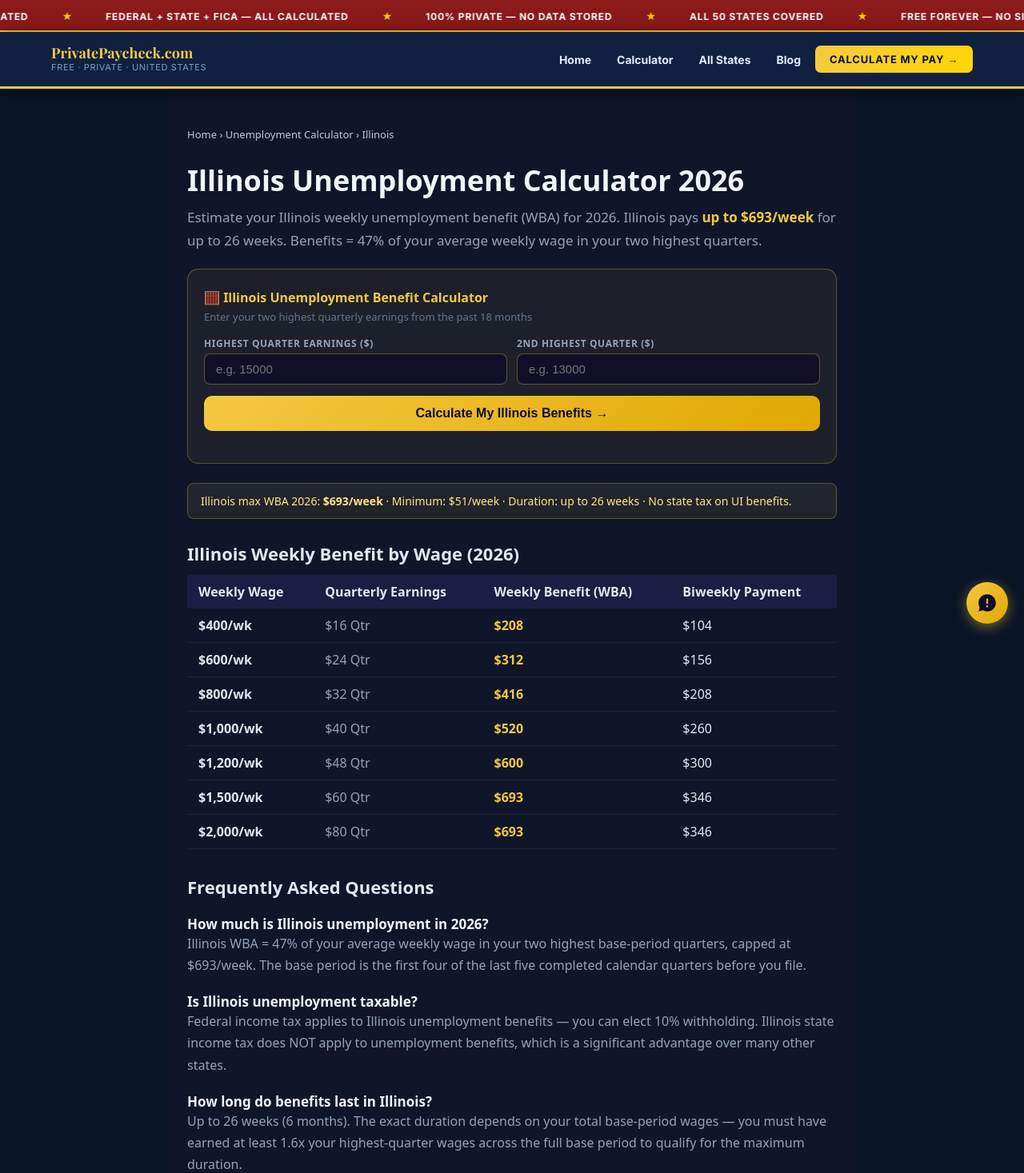
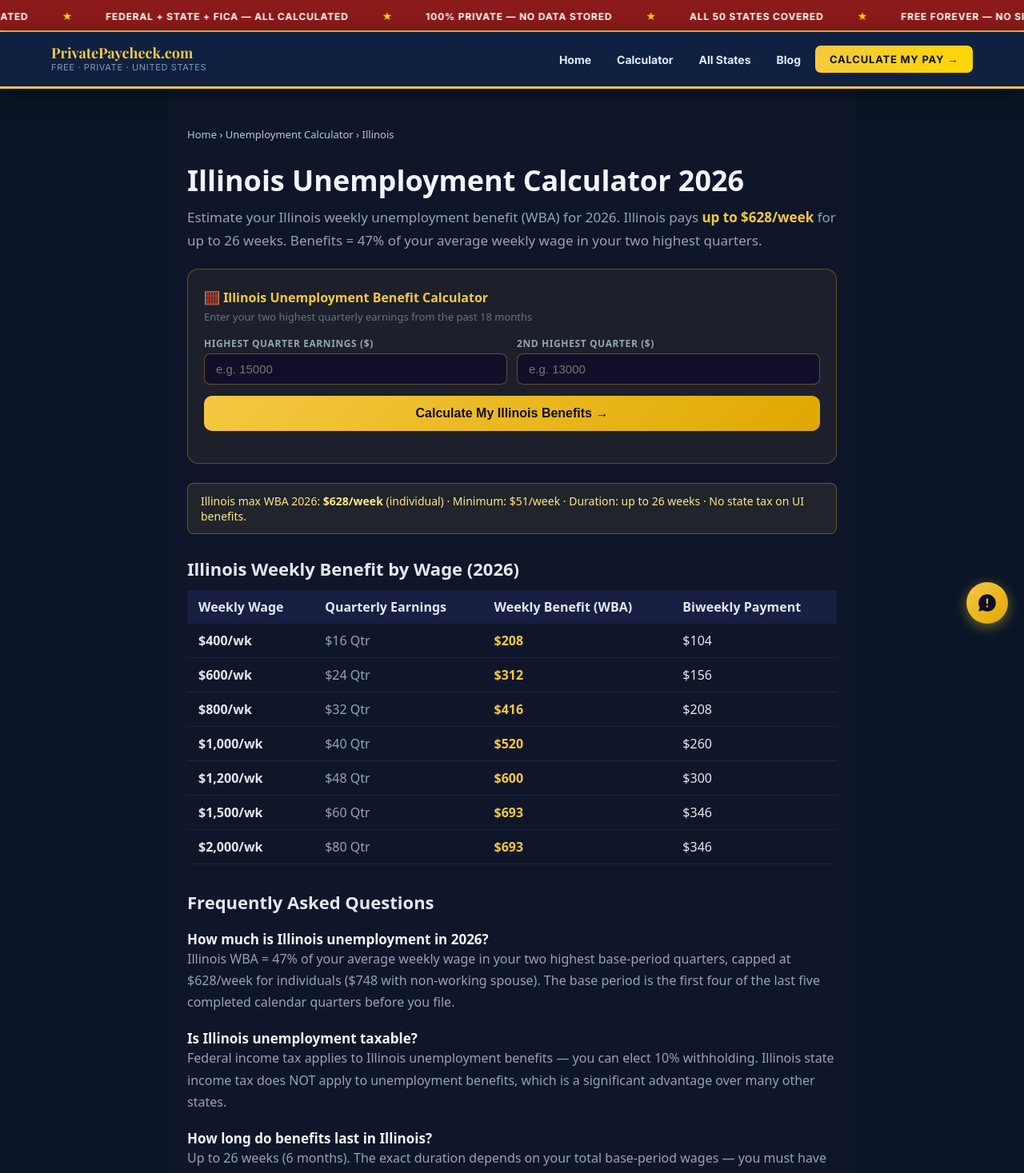
Before and after one commit to devqrcraft-ui/privatepaycheck, a Next.js app: page /unemployment-calculator/illinois in a window 1280 px wide. Shown: the top 1467 px of the page at 80% size. Built offline with nearby package versions, Linux system fonts and the light colour scheme.

Commit message:
fix: Illinois unemployment max WBA corrected to $628/week individual (IDES 2026 official table)

```diff
--- a/src/app/unemployment-calculator/illinois/page.tsx
+++ b/src/app/unemployment-calculator/illinois/page.tsx
@@ -2,8 +2,8 @@ import type { Metadata } from 'next'
 import IlUnemployCalcEmbed from '@/components/IlUnemployCalcEmbed'
 
 export const metadata: Metadata = {
-  title: 'Illinois Unemployment Calculator 2026 — Estimate Your Weekly Benefits',
-  description: 'Free Illinois unemployment calculator 2026. Estimate your weekly benefit amount (WBA) based on your earnings. Illinois pays up to $693/week. Instant, no signup.',
+  title: 'Illinois Unemployment Calculator 2026 — Estimate Your Weekly Benefits | PrivatePaycheck',
+  description: 'Free Illinois unemployment calculator 2026. Estimate your weekly benefit amount (WBA) based on your earnings. Illinois pays up to $628/week for individuals. Instant, no signup.',
   keywords: 'illinois unemployment calculator, illinois unemployment benefits 2026, illinois WBA calculator, illinois unemployment weekly benefit',
   alternates: { canonical: 'https://www.privatepaycheck.com/unemployment-calculator/illinois' },
 }
@@ -22,9 +22,9 @@ export default function Page() {
     <main style={{ maxWidth:860, margin:'0 auto', padding:'48px 24px', fontFamily:'system-ui,sans-serif', color:'#e2e8f0', background:'#0f1629', minHeight:'100vh' }}>
       <script type="application/ld+json" dangerouslySetInnerHTML={{ __html: JSON.stringify({
         "@context":"https://schema.org","@type":"FAQPage","mainEntity":[
-          {"@type":"Question","name":"How much is Illinois unemployment in 2026?","acceptedAnswer":{"@type":"Answer","text":"Illinois unemployment benefits (WBA) in 2026 are calculated as 47% of your average weekly wage in your two highest-earning quarters, up to a maximum of $693 per week. Benefits last up to 26 weeks."}},
+          {"@type":"Question","name":"How much is Illinois unemployment in 2026?","acceptedAnswer":{"@type":"Answer","text":"Illinois unemployment benefits (WBA) in 2026 are calculated as 47% of your average weekly wage in your two highest-earning quarters, up to a maximum of $628 per week for individuals (or $748 with a non-working spouse). Benefits last up to 26 weeks."}},
           {"@type":"Question","name":"How long do Illinois unemployment benefits last?","acceptedAnswer":{"@type":"Answer","text":"Illinois unemployment benefits last up to 26 weeks (6 months). Extended benefits may be available during periods of high unemployment."}},
-          {"@type":"Question","name":"How do I calculate my Illinois unemployment benefit?","acceptedAnswer":{"@type":"Answer","text":"Illinois pays 47% of your average weekly wage from your two highest-earning base period quarters. The minimum is $51/week and the maximum is $693/week in 2026."}},
+          {"@type":"Question","name":"How do I calculate my Illinois unemployment benefit?","acceptedAnswer":{"@type":"Answer","text":"Illinois pays 47% of your average weekly wage from your two highest-earning base period quarters. The minimum is $51/week and the maximum is $628/week for individuals in 2026."}},
           {"@type":"Question","name":"Is Illinois unemployment taxable?","acceptedAnswer":{"@type":"Answer","text":"Yes. Illinois unemployment benefits are subject to federal income tax. Illinois does not tax unemployment benefits at the state level. You can elect to withhold 10% federal tax from your payments."}},
         ]
       }) }} />
@@ -38,14 +38,14 @@ export default function Page() {
       </h1>
       <p style={{ fontSize:17, color:'#94a3b8', marginBottom:20, lineHeight:1.7 }}>
         Estimate your Illinois weekly unemployment benefit (WBA) for 2026.
-        Illinois pays <strong style={{ color:'#F5C842' }}>up to $693/week</strong> for up to 26 weeks.
+        Illinois pays <strong style={{ color:'#F5C842' }}>up to $628/week</strong> for up to 26 weeks.
         Benefits = 47% of your average weekly wage in your two highest quarters.
       </p>
 
       <IlUnemployCalcEmbed />
 
       <div style={{ background:'rgba(245,200,66,0.08)', border:'1px solid rgba(245,200,66,0.3)', borderRadius:8, padding:'12px 16px', marginBottom:28, fontSize:14, color:'#fde68a' }}>
-        Illinois max WBA 2026: <strong>$693/week</strong> · Minimum: $51/week · Duration: up to 26 weeks · No state tax on UI benefits.
+        Illinois max WBA 2026: <strong>$628/week</strong> (individual) · Minimum: $51/week · Duration: up to 26 weeks · No state tax on UI benefits.
       </div>
 
       <h2 style={{ fontSize:22, fontWeight:800, marginBottom:12 }}>Illinois Weekly Benefit by Wage (2026)</h2>
@@ -70,7 +70,7 @@ export default function Page() {
 
       <h2 style={{ fontSize:22, fontWeight:800, marginBottom:12 }}>Frequently Asked Questions</h2>
       <h3 style={{ fontSize:17, fontWeight:700, marginTop:20, color:'#f1f5f9' }}>How much is Illinois unemployment in 2026?</h3>
-      <p style={{ color:'#94a3b8', lineHeight:1.7 }}>Illinois WBA = 47% of your average weekly wage in your two highest base-period quarters, capped at $693/week. The base period is the first four of the last five completed calendar quarters before you file.</p>
+      <p style={{ color:'#94a3b8', lineHeight:1.7 }}>Illinois WBA = 47% of your average weekly wage in your two highest base-period quarters, capped at $628/week for individuals ($748 with non-working spouse). The base period is the first four of the last five completed calendar quarters before you file.</p>
       <h3 style={{ fontSize:17, fontWeight:700, marginTop:20, color:'#f1f5f9' }}>Is Illinois unemployment taxable?</h3>
       <p style={{ color:'#94a3b8', lineHeight:1.7 }}>Federal income tax applies to Illinois unemployment benefits — you can elect 10% withholding. Illinois state income tax does NOT apply to unemployment benefits, which is a significant advantage over many other states.</p>
       <h3 style={{ fontSize:17, fontWeight:700, marginTop:20, color:'#f1f5f9' }}>How long do benefits last in Illinois?</h3>
```
